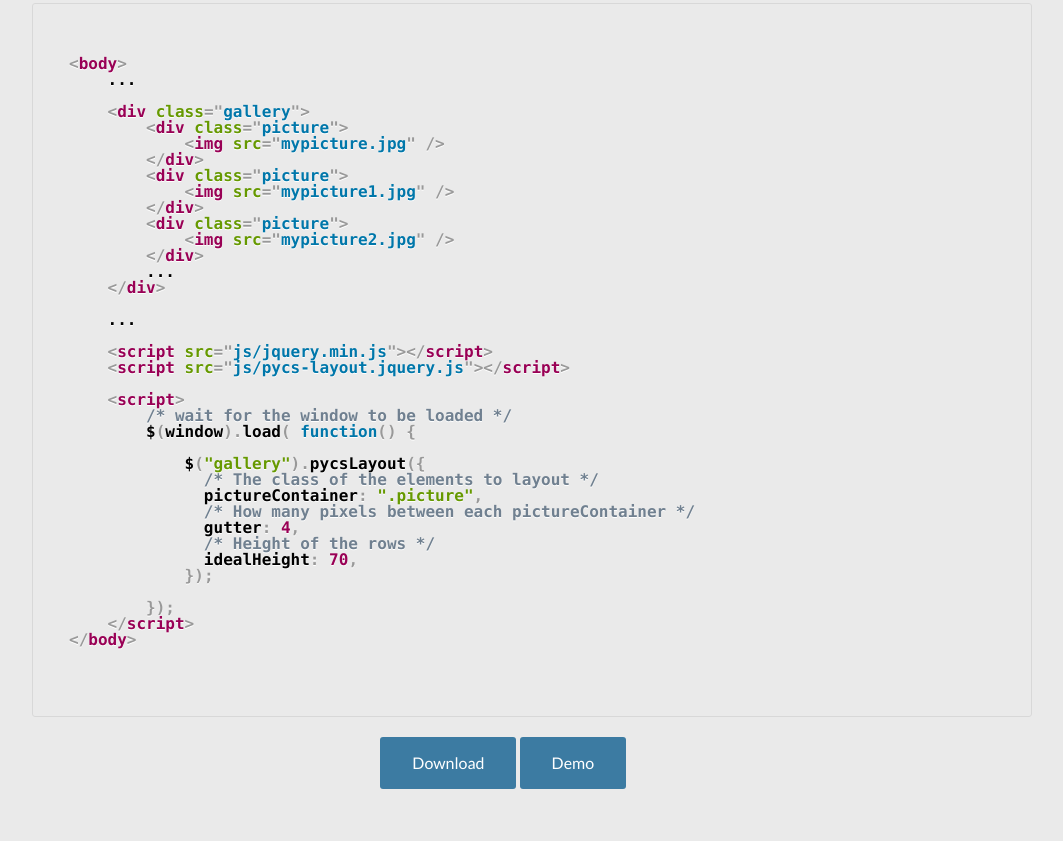
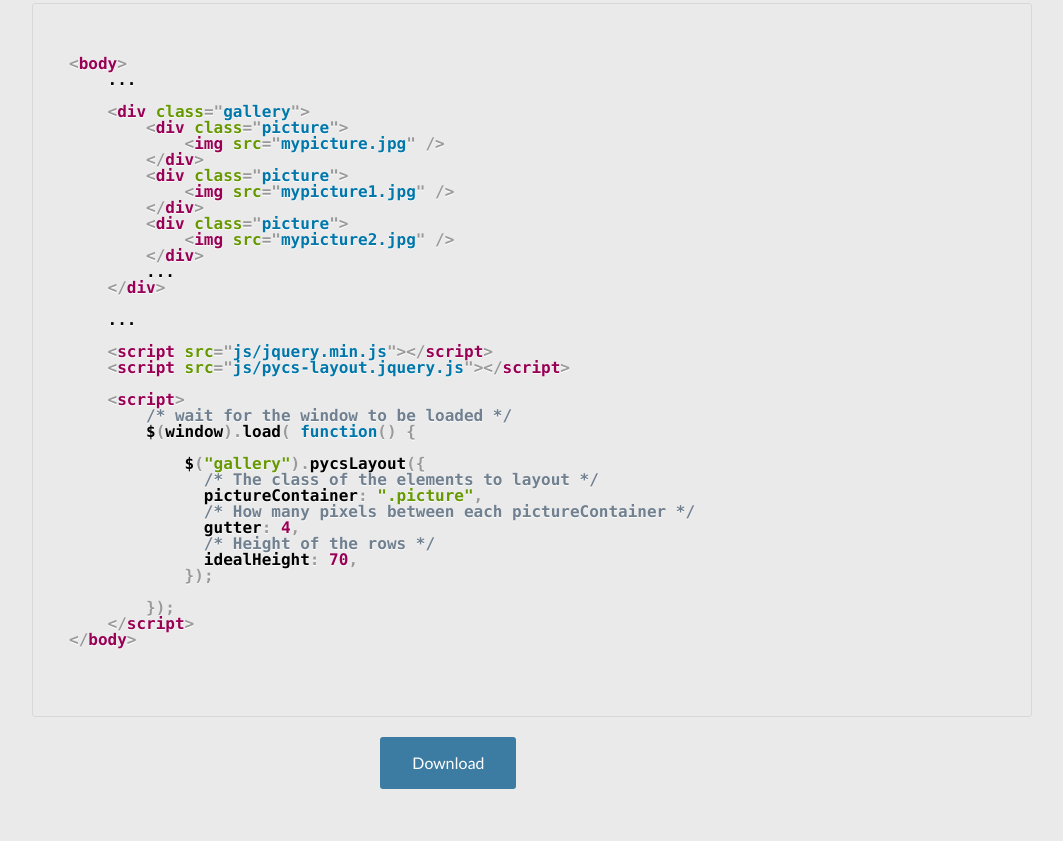
Before and after one commit to ademonte/pycs-layout, a plain HTML site: page index.html in a window 1280 px wide. Shown: the part 1174-2015 px from the top of the page, without its empty margins (108-1171 px from the left). Drawn offline with Linux system fonts and the light colour scheme; a web font is replaced by a local one.

Commit message:
remove demo link

```diff
--- a/index.html
+++ b/index.html
@@ -271,7 +271,6 @@
 	  </div>
 	  <div class="small-4 small-centered columns">
 	    <a class="button radius" href="js/pycs-layout.jquery.min.js">Download</a>
-	    <a class="button radius" href="demo.html">Demo</a>
 	  </div>
 	  <div>
 	    <br />
```
